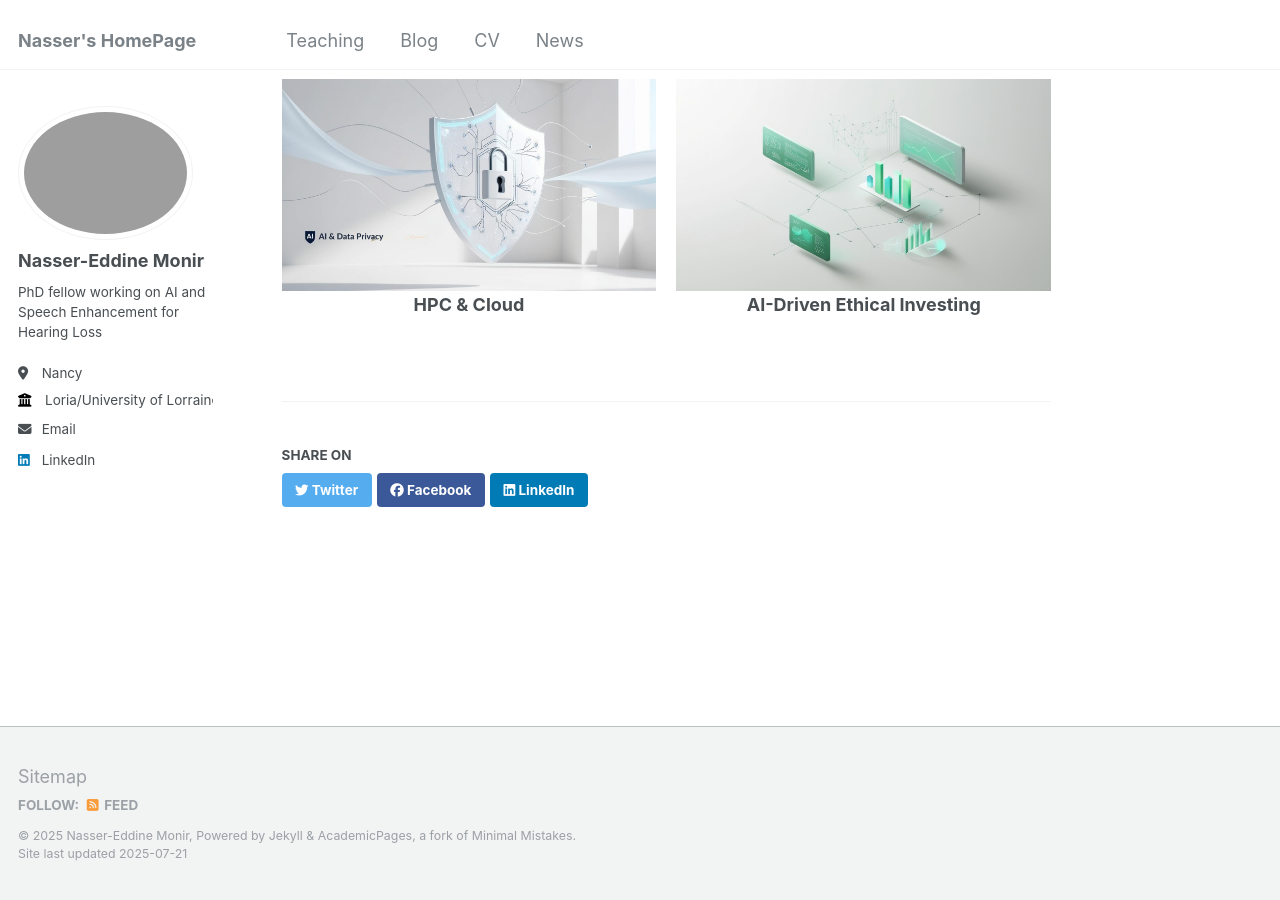
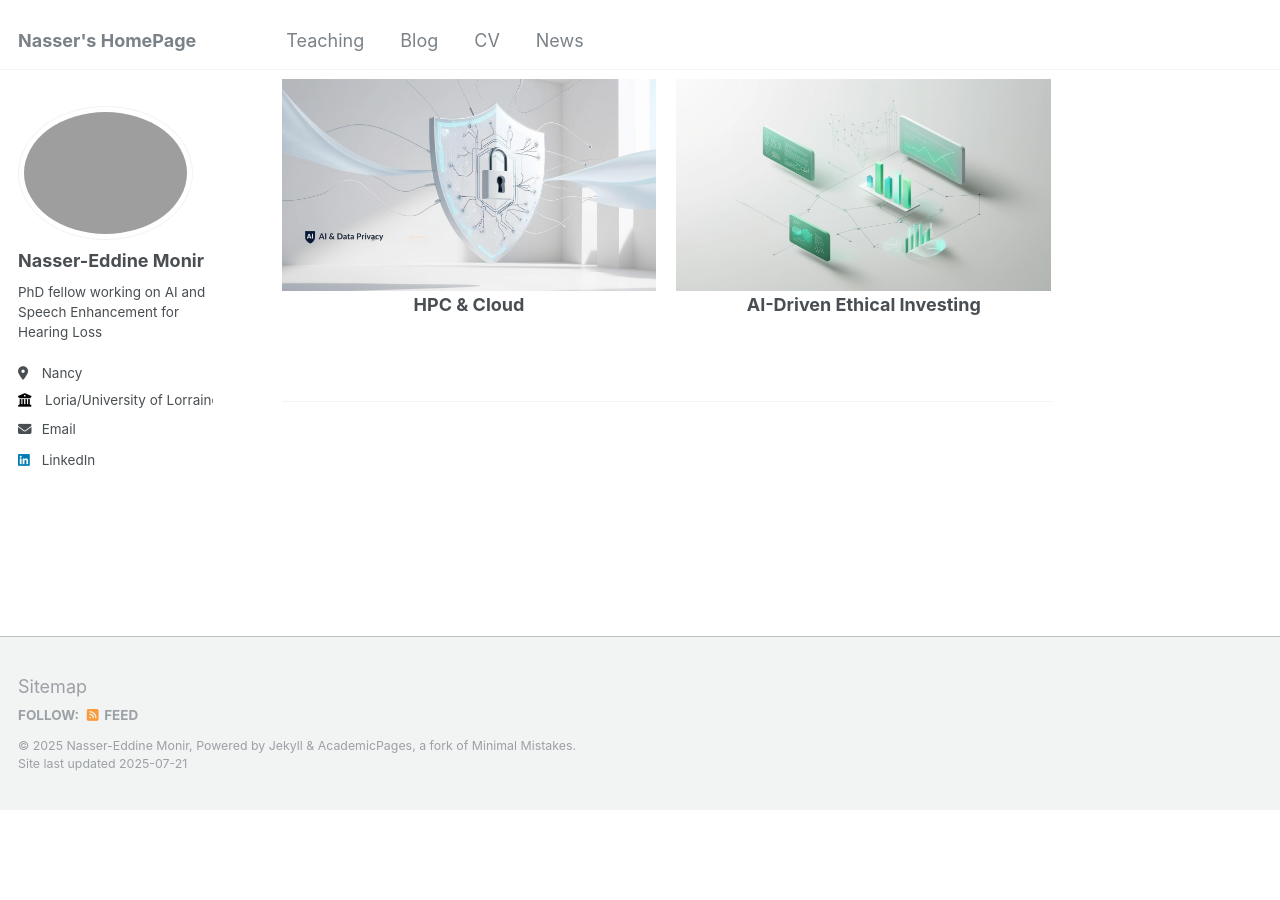
Before and after one commit to Nasseredd/nasseredd.github.io, a Jekyll site: the page built from _blog/index.md, in a window 1280 px wide and 900 px high, scrolled down 640 px. Built offline with Jekyll 4.4.1, drawn with Linux system fonts in a browser that asks for light colours; after the commit the page ends 1450 px from its top, so only the background shows below that.

Commit message:
disabled the "share on" section

```diff
--- a/_includes/social-share.html
+++ b/_includes/social-share.html
@@ -1,7 +1,7 @@
 {% include base_path %}
 
 <section class="page__share">
-  {% if site.data.ui-text[site.locale].share_on_label %}
+  <!-- {% if site.data.ui-text[site.locale].share_on_label %}
     <h4 class="page__share-title">{{ site.data.ui-text[site.locale].share_on_label | default: "Share on" }}</h4>
   {% endif %}
 
@@ -9,5 +9,5 @@
 
   <a href="https://www.facebook.com/sharer/sharer.php?u={{ base_path }}{{ page.url }}" class="btn btn--facebook" title="{{ site.data.ui-text[site.locale].share_on_label | default: 'Share on' }} Facebook"><i class="fab fa-facebook" aria-hidden="true"></i><span> Facebook</span></a>
 
-  <a href="https://www.linkedin.com/shareArticle?mini=true&url={{ base_path }}{{ page.url }}" class="btn btn--linkedin" title="{{ site.data.ui-text[site.locale].share_on_label | default: 'Share on' }} LinkedIn"><i class="fab fa-linkedin" aria-hidden="true"></i><span> LinkedIn</span></a>
+  <a href="https://www.linkedin.com/shareArticle?mini=true&url={{ base_path }}{{ page.url }}" class="btn btn--linkedin" title="{{ site.data.ui-text[site.locale].share_on_label | default: 'Share on' }} LinkedIn"><i class="fab fa-linkedin" aria-hidden="true"></i><span> LinkedIn</span></a> -->
 </section>
```
